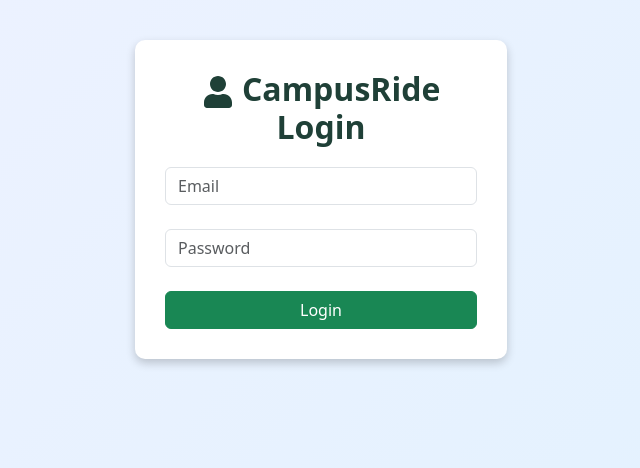
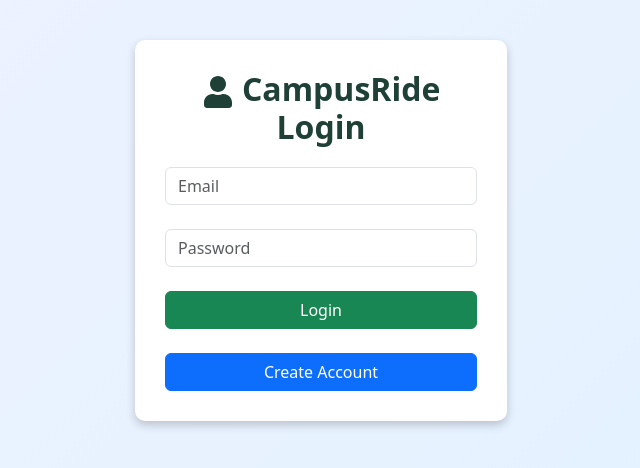
Before and after one commit to yakshithakamma258-collab/campusride, a React (Create React App) app in the folder frontend/: page / in a window 1280 px wide. Shown: the top 468 px of the page, without its empty margins (319-959 px from the left). Built offline with nearby package versions, Linux system fonts and the light colour scheme.

Commit message:
signup button added

```diff
--- a/frontend/src/pages/Login.js
+++ b/frontend/src/pages/Login.js
@@ -12,7 +12,9 @@ const login = async () => {
 
 try{
 
-const res = await axios.post("https://campusride-1.onrender.com/api/bikes",{
+const res = await axios.post(
+"https://campusride-1.onrender.com/api/auth/login",  // ✅ FIXED
+{
 email,
 password
 });
@@ -21,8 +23,6 @@ alert("Login successful");
 
 localStorage.setItem("userEmail", res.data.user.email);
 localStorage.setItem("userName", res.data.user.name);
-
-
 
 const role = res.data.user.role;
 
@@ -44,7 +44,9 @@ return(
 
 <div className="container-box col-md-4 mx-auto text-center">
 
-<h2 className="dashboard-title"><FaUser/> CampusRide Login</h2>
+<h2 className="dashboard-title">
+<FaUser/> CampusRide Login
+</h2>
 
 <input
 className="form-control"
@@ -67,6 +69,16 @@ onChange={(e)=>setPassword(e.target.value)}
 Login
 </button>
 
+<br/><br/>
+
+{/* ✅ SIGNUP BUTTON ADDED */}
+<button
+className="btn btn-primary w-100"
+onClick={()=>window.location.href="/signup"}
+>
+Create Account
+</button>
+
 </div>
 
 </div>
```
